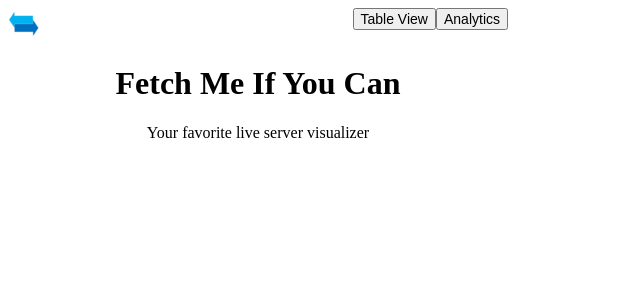
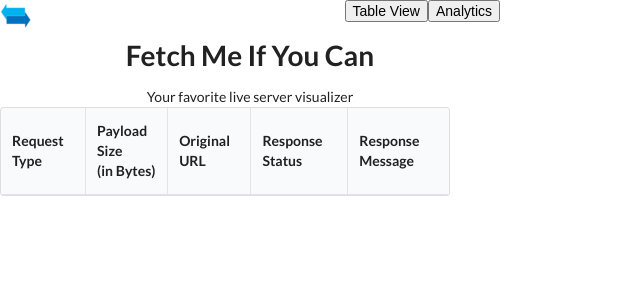
Before and after one commit to spypress2-0/fetch-me-if-you-can, a React app: page / in a window 1280 px wide. Shown: the top 300 px of the page, without its empty margins (0-640 px from the left). Built offline with nearby package versions, Linux system fonts and the light colour scheme; no server answers.

Commit message:
Separated Table Head from Body to avoid duplication, added styling to table, imported TableHead into Connection.jsx
Co-authored-by: nmczormick <umanzor2949@gmail.com>
Co-authored-by: Natia94 <natiakhoma@gmail.com>

```diff
--- a/client/components/Message.jsx
+++ b/client/components/Message.jsx
@@ -1,4 +1,5 @@
 import React from "react";
+import TableHead from './TableHead.jsx';
 
 /*
   Now each data we have access to inside this component is very unpleasing to the eye;
@@ -27,7 +28,6 @@ import React from "react";
 */
 
 const Message = props => {
-  console.log(props);
   /*
     We need to grab what we need:
       We care about content.length, we care about
@@ -87,14 +87,8 @@ const Message = props => {
     This container is divided into 4 parts (Method-Types, Headers, Body, Cookies);
   */
   return (
-    <table>
-      <tr>
-        <th>Request Type</th>
-        <th>Payload Size<br />(in Bytes)</th>
-        <th>Original URL</th>
-        <th>Response Status</th>
-        <th>Response Message</th>
-      </tr>
+    <table className="ui celled table">
+      <tbody>
         <tr>
           <td>{newRow.requestType}</td>
           <td>{newRow.contentLength}</td>
@@ -102,6 +96,7 @@ const Message = props => {
           <td>{Math.floor(Math.random() * (500 - 200) + 200)}</td>
           <td></td>
         </tr>
+      </tbody>
     </table>
   );
 };
--- /dev/null
+++ b/client/components/TableHead.jsx
@@ -0,0 +1,23 @@
+import React from 'react';
+
+const TableHead = () => {
+  return(
+    <table className="ui celled table">
+      <thead>
+        <tr>
+          <th>Request Type</th>
+          <th>
+            Payload Size
+                <br />
+            (in Bytes)
+              </th>
+          <th>Original URL</th>
+          <th>Response Status</th>
+          <th>Response Message</th>
+        </tr>
+      </thead>
+    </table>
+  )
+}
+
+export default TableHead;
--- a/client/containers/Connection.jsx
+++ b/client/containers/Connection.jsx
@@ -2,7 +2,7 @@ import React, { Component } from "react";
 import { connect } from "react-redux"; //Will need to use mapStateToProps & mapDispatchToProps
 import * as actions from "../actions/actions"; //Get all actions from actions folder;
 import Message from "../components/Message.jsx"; //import child component (Message);
-
+import TableHead from "../components/TableHead.jsx";
 //Grab messageArray from state for props to use;
 const mapStateToProps = store => ({
   messageArr: store.messageArray
@@ -49,7 +49,12 @@ class Connection extends Component {
     */
     infoHolder.reverse();
     //then return it to render;
-    return infoHolder;
+    return (
+      <div>
+        <TableHead />
+        {infoHolder}
+      </div>
+    )
   }
 }
 
--- a/client/styles.scss
+++ b/client/styles.scss
@@ -11,6 +11,18 @@ body{
     }
   }
 
+  table{
+    max-width: 90%;
+
+    th{
+      text-align: center;
+    }
+
+    td{
+      text-align: center;
+    }
+  }
+
   #title-container{
     h1{
       text-align: center;
--- a/public/index.html
+++ b/public/index.html
@@ -1,10 +1,11 @@
 <!DOCTYPE html>
 <html lang="en">
   <head>
+    <link rel="stylesheet" href="https://cdnjs.cloudflare.com/ajax/libs/semantic-ui/2.4.1/semantic.min.css" />
     <meta charset="UTF-8" />
     <meta name="viewport" content="width=device-width, initial-scale=1.0" />
     <meta http-equiv="X-UA-Compatible" content="ie=edge" />
-    <title>Spypress</title>
+    <title>Fetch Me If You Can</title>
   </head>
   <body>
     <div id="root"></div>
```
Lines whose indentation alone changed are shown as unchanged.
